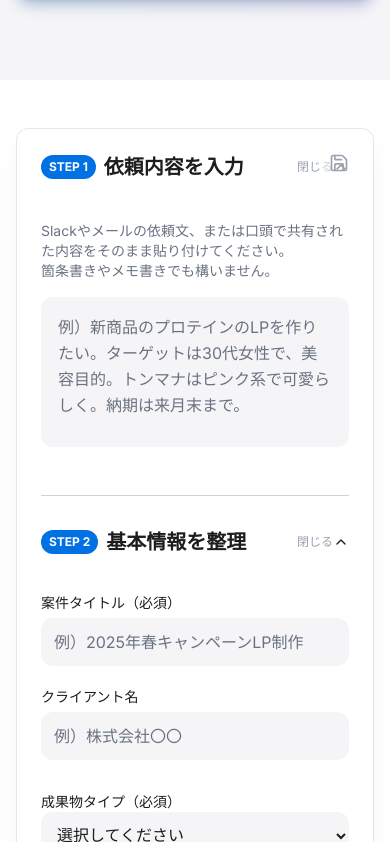
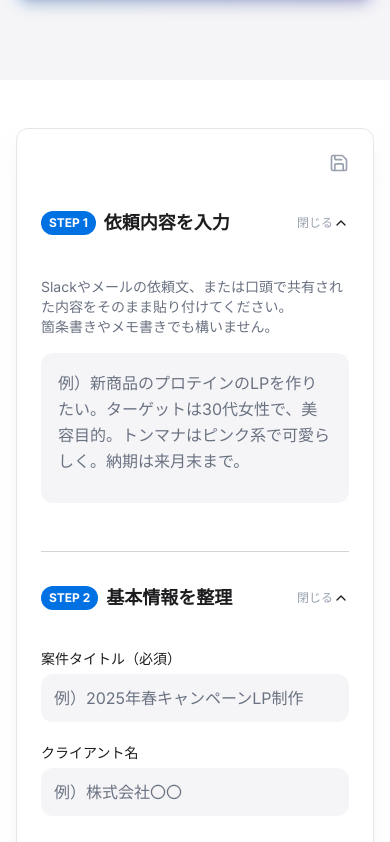
Before and after one commit to hayato-coosy/kouseian, a Next.js app: page / in a window 390 px wide. Shown: the part 1322-2164 px from the top of the page. Built offline with nearby package versions, Linux system fonts and the light colour scheme.

Commit message:
feat: Adjust brief form padding, spacing, and text sizes for improved UI layout.

```diff
--- a/src/components/home/BriefForm.tsx
+++ b/src/components/home/BriefForm.tsx
@@ -109,7 +109,7 @@ export function BriefForm() {
                         </button>
                     </div>
 
-                    <form onSubmit={handleSubmit(onSubmit)} className="p-6 md:p-10">
+                    <form onSubmit={handleSubmit(onSubmit)} className="px-6 pb-6 pt-20 md:px-10 md:pb-10 md:pt-20">
 
                         <Accordion className="space-y-8">
                             {/* Step 1 */}
@@ -120,9 +120,9 @@ export function BriefForm() {
                                     className="hover:no-underline py-0 mb-4"
                                 >
                                     <div className="flex items-center gap-2 w-full">
-                                        <span className="bg-[var(--primary-blue)] text-white text-xs font-bold px-2 py-1 rounded-full">STEP 1</span>
-                                        <h2 className="text-xl font-semibold text-[var(--foreground)]">依頼内容を入力</h2>
-                                        <span className="ml-auto text-xs text-gray-400 font-normal">
+                                        <span className="bg-[var(--primary-blue)] text-white text-xs font-bold px-2 py-1 rounded-full flex-shrink-0">STEP 1</span>
+                                        <h2 className="text-lg md:text-xl font-semibold text-[var(--foreground)]">依頼内容を入力</h2>
+                                        <span className="ml-auto text-xs text-gray-400 font-normal flex-shrink-0">
                                             {openItems.includes('step1') ? '閉じる' : '開く'}
                                         </span>
                                     </div>
@@ -142,9 +142,9 @@ export function BriefForm() {
                                     className="hover:no-underline py-0 mb-4"
                                 >
                                     <div className="flex items-center gap-2 w-full">
-                                        <span className="bg-[var(--primary-blue)] text-white text-xs font-bold px-2 py-1 rounded-full">STEP 2</span>
-                                        <h2 className="text-xl font-semibold text-[var(--foreground)]">基本情報を整理</h2>
-                                        <span className="ml-auto text-xs text-gray-400 font-normal">
+                                        <span className="bg-[var(--primary-blue)] text-white text-xs font-bold px-2 py-1 rounded-full flex-shrink-0">STEP 2</span>
+                                        <h2 className="text-lg md:text-xl font-semibold text-[var(--foreground)]">基本情報を整理</h2>
+                                        <span className="ml-auto text-xs text-gray-400 font-normal flex-shrink-0">
                                             {openItems.includes('step2') ? '閉じる' : '開く'}
                                         </span>
                                     </div>
--- a/src/components/home/brief-form/Step2.tsx
+++ b/src/components/home/brief-form/Step2.tsx
@@ -15,7 +15,7 @@ export function Step2({ register, errors, watch }: Step2Props) {
     const deliverableType = watch('deliverable_type');
 
     return (
-        <div className="space-y-8">
+        <div className="space-y-12">
             {/* Header removed as it is handled by AccordionTrigger in parent */}
 
             <div className="grid md:grid-cols-2 gap-6">
--- a/src/components/home/brief-form/Step3.tsx
+++ b/src/components/home/brief-form/Step3.tsx
@@ -35,7 +35,7 @@ export function Step3({ register, watch, setValue }: Step3Props) {
     };
 
     return (
-        <div className="space-y-8">
+        <div className="space-y-12">
             {/* Header removed as it is handled by AccordionTrigger in parent */}
 
             {/* Target User */}
```
